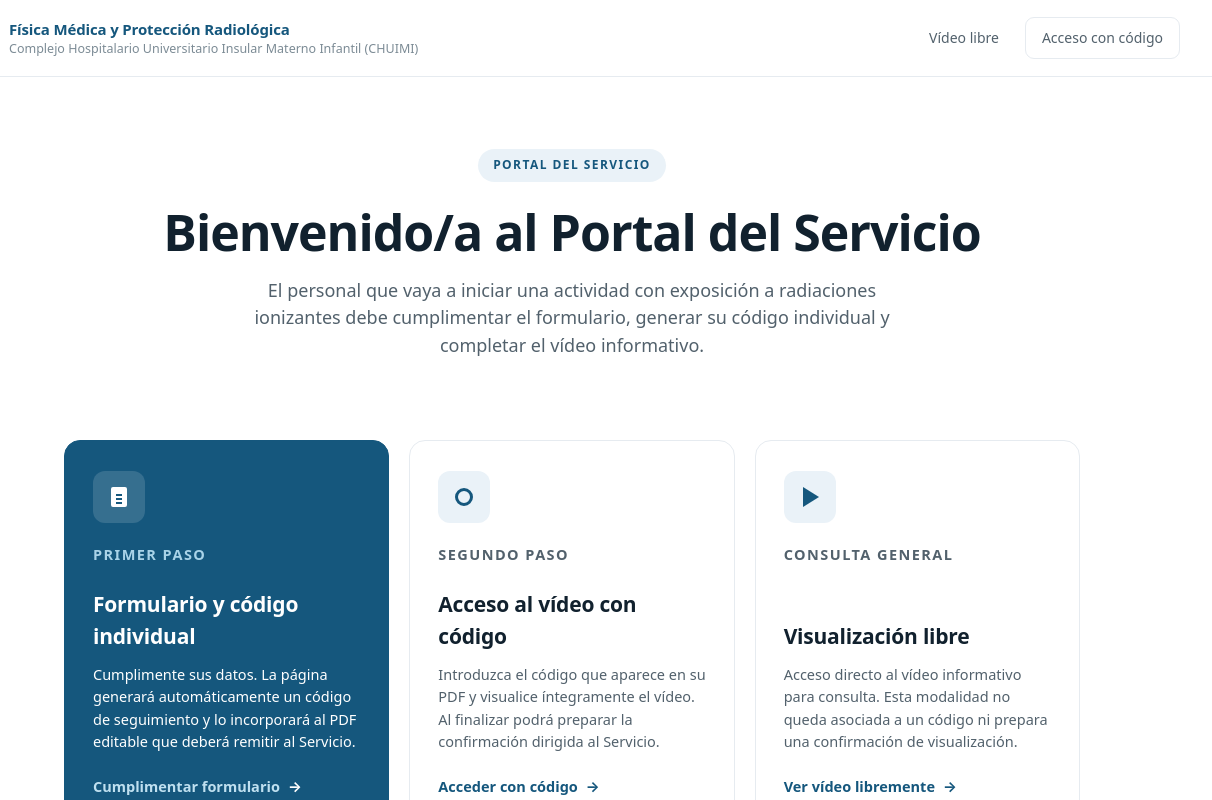
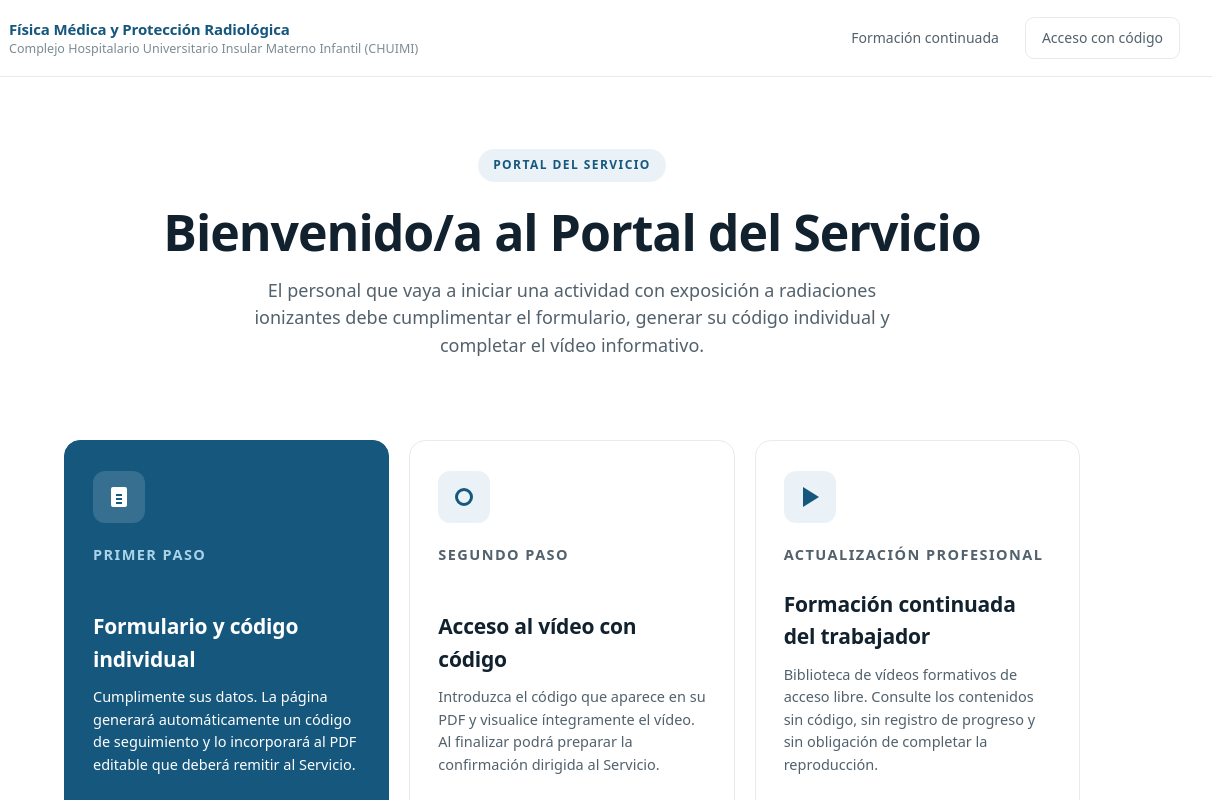
Before and after one commit to Torrique/web-F-sica-Medica-CHUIMI, a website: page index.html in a window 1280 px wide. Shown: the top 800 px of the page, 68-1280 px from the left. Drawn offline with Linux system fonts and the light colour scheme.

Commit message:
Sustituir visualización libre por formación continuada

```diff
--- a/index.html
+++ b/index.html
@@ -14,7 +14,7 @@
     <span class="brandtxt"><b>Física Médica y Protección Radiológica</b><small>Complejo Hospitalario Universitario Insular Materno Infantil (CHUIMI)</small></span>
   </a>
   <nav class="topnav">
-    <a class="toplink" href="ver-video.html"><span class="lbl">Vídeo libre</span></a>
+    <a class="toplink" href="formacion-continuada.html"><span class="lbl">Formación continuada</span></a>
     <a class="toplink ghost" href="acceso.html">Acceso con código</a>
   </nav>
 </header>
@@ -44,12 +44,12 @@
         <span class="pcard-link">Acceder con código <span class="arrow">→</span></span>
       </a>
 
-      <a class="pcard" href="ver-video.html">
+      <a class="pcard" href="formacion-continuada.html">
         <span class="pcard-icon"><i class="ic-play"></i></span>
-        <p class="pcard-kick">Consulta general</p>
-        <h3>Visualización libre</h3>
-        <p>Acceso directo al vídeo informativo para consulta. Esta modalidad no queda asociada a un código ni prepara una confirmación de visualización.</p>
-        <span class="pcard-link">Ver vídeo libremente <span class="arrow">→</span></span>
+        <p class="pcard-kick">Actualización profesional</p>
+        <h3>Formación continuada del trabajador</h3>
+        <p>Biblioteca de vídeos formativos de acceso libre. Consulte los contenidos sin código, sin registro de progreso y sin obligación de completar la reproducción.</p>
+        <span class="pcard-link">Ver formación disponible <span class="arrow">→</span></span>
       </a>
     </div>
   </section>
```
